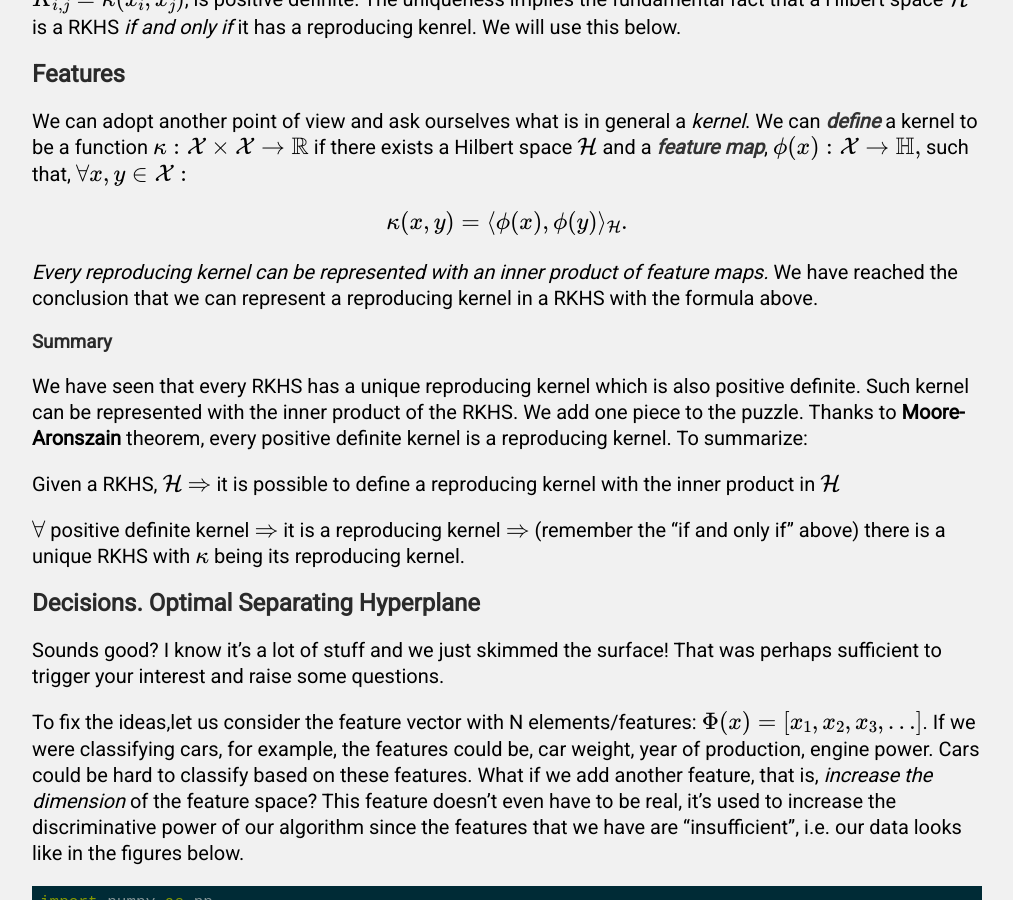
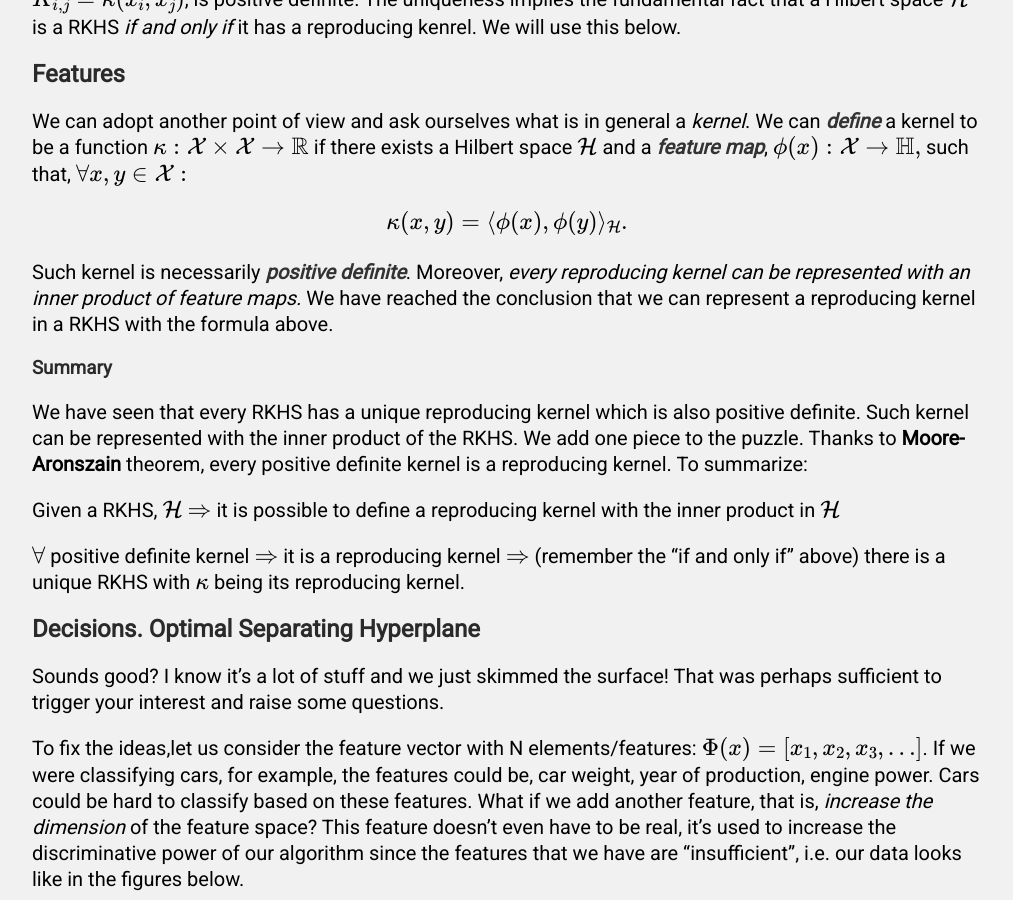
Before and after one commit to FullSimplify/FullSimplify.github.io, a Jekyll site: the page built from _posts/2000-01-02-Support-Vector-Machines,-a-Gentle-Introduction.md, in a window 1280 px wide and 900 px high, scrolled down 4179 px. Shown: the whole window, without its empty margins (133-1146 px from the left). Built offline with Jekyll 4.4.1, drawn with Linux system fonts in a browser that asks for light colours; formulas are drawn with MathJax 3.

Commit message:
Update 2000-01-02-Support-Vector-Machines,-a-Gentle-Introduction.md

```diff
--- a/_posts/2000-01-02-Support-Vector-Machines,-a-Gentle-Introduction.md
+++ b/_posts/2000-01-02-Support-Vector-Machines,-a-Gentle-Introduction.md
@@ -129,7 +129,7 @@ We can adopt another point of view and ask ourselves what is in general a *kerne
 \kappa(x,y)=\langle \phi(x),\phi(y) \rangle_{\mathcal{H}}.
 \end{equation}
 
-*Every reproducing kernel can be represented with an inner product of feature maps.* We have reached the conclusion that we can represent a reproducing kernel in a RKHS with the formula above.
+Such kernel is necessarily **positive definite**. Moreover, *every reproducing kernel can be represented with an inner product of feature maps.* We have reached the conclusion that we can represent a reproducing kernel in a RKHS with the formula above.
 
 ### Summary
 
```
